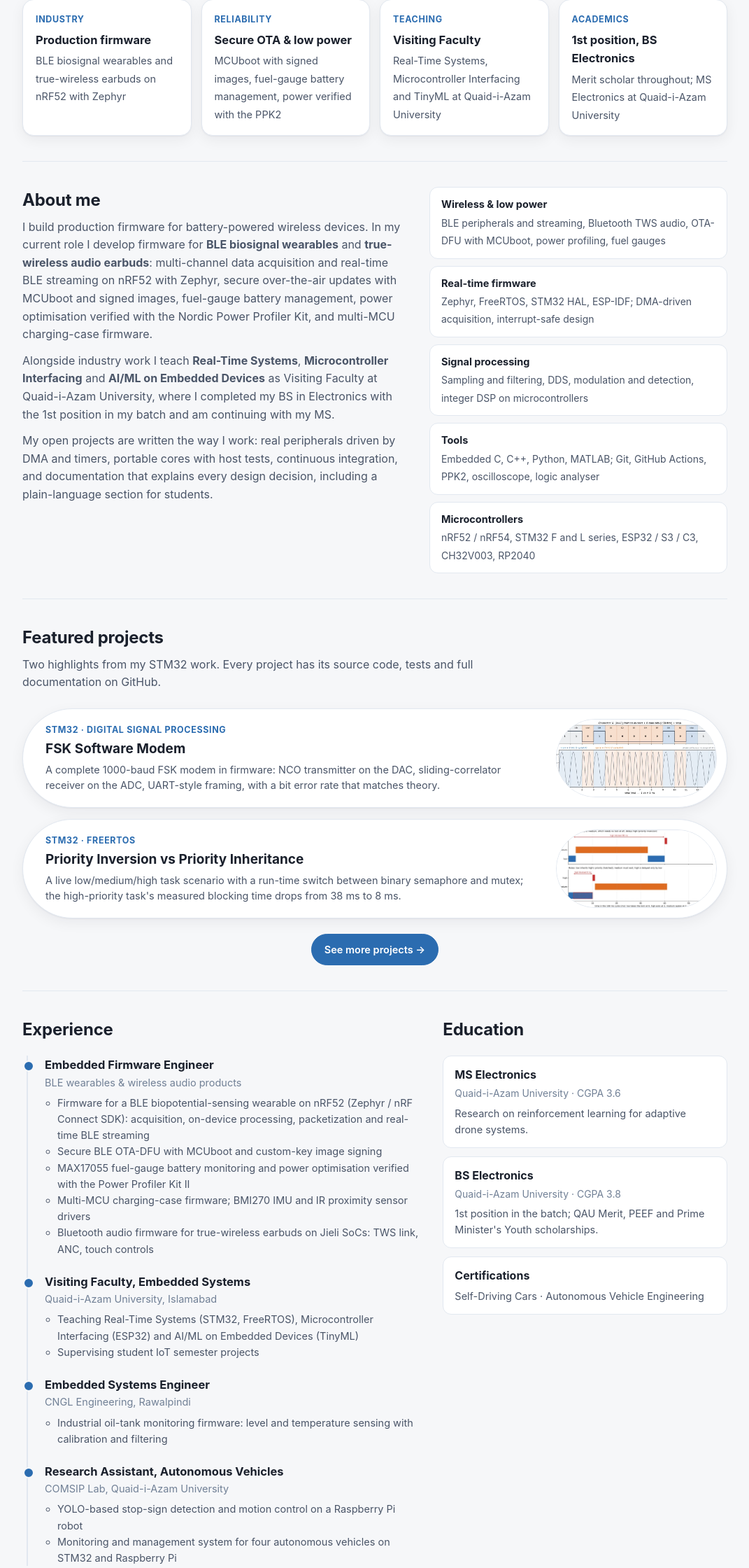
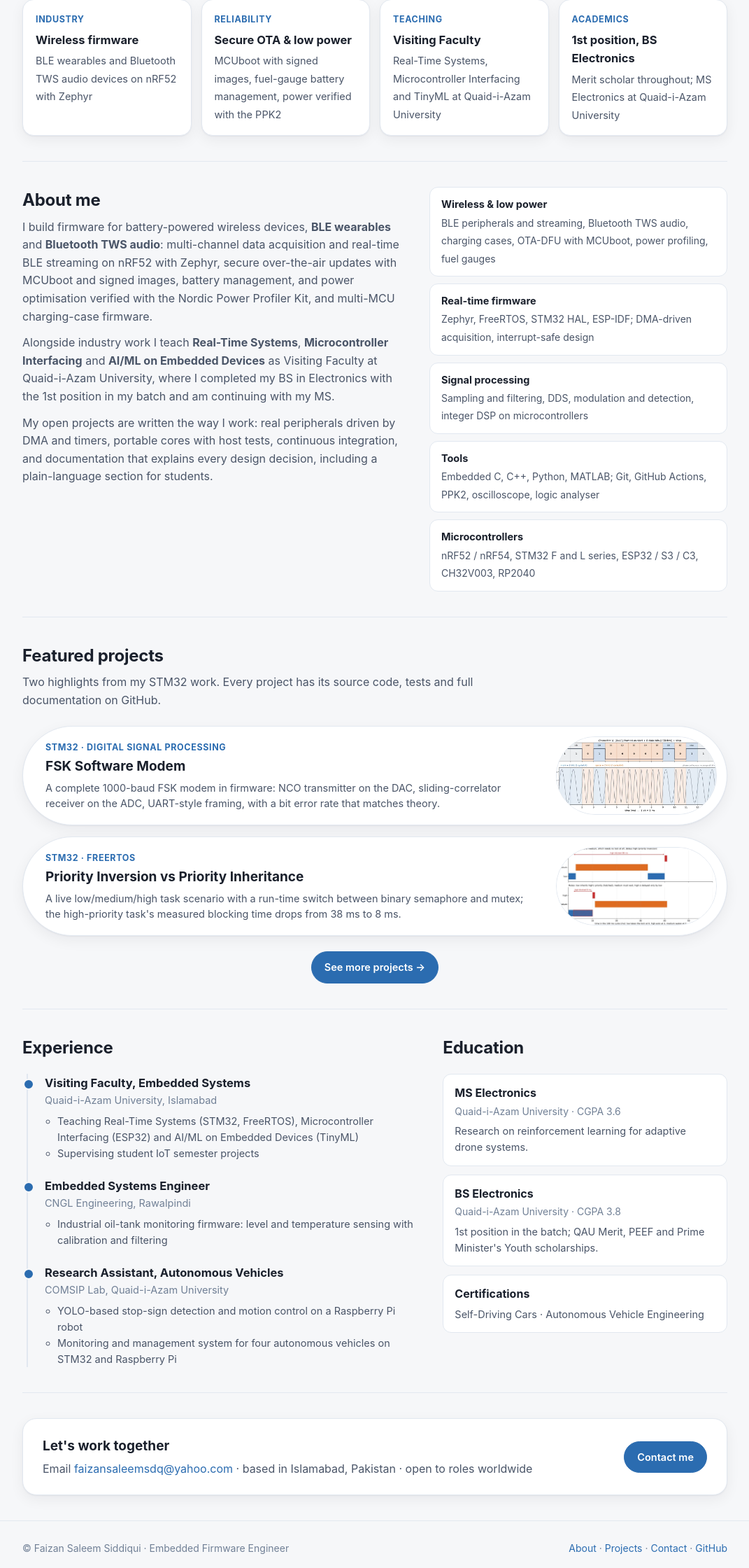
Before and after one commit to FaizanSSDQ/FaizanSSDQ.github.io, a plain HTML site: page index.html in a window 1280 px wide. Shown: the part 441-2681 px from the top of the page at 70% size, without its empty margins (104-1175 px from the left). Drawn offline with Linux system fonts and the light colour scheme.

Commit message:
Update contact email and author introduction
Use faizansaleemsdq@yahoo.com as the public contact address and describe
the work by skills rather than by current employer products.

```diff
--- a/index.html
+++ b/index.html
@@ -4,14 +4,14 @@
   <meta charset="utf-8">
   <meta name="viewport" content="width=device-width, initial-scale=1">
   <title>Faizan Saleem Siddiqui | Embedded Firmware Engineer</title>
-  <meta name="description" content="Faizan Saleem Siddiqui is an embedded firmware engineer building BLE wearable and wireless audio firmware on nRF52 (Zephyr), STM32 and ESP32, and Visiting Faculty in Embedded Systems at Quaid-i-Azam University, Islamabad.">
+  <meta name="description" content="Faizan Saleem Siddiqui is an embedded firmware engineer building BLE wearable and TWS audio firmware on nRF52 (Zephyr), STM32 and ESP32, and Visiting Faculty in Embedded Systems at Quaid-i-Azam University, Islamabad.">
   <meta name="author" content="Faizan Saleem Siddiqui">
   <link rel="canonical" href="https://faizanssdq.github.io/">
   <link rel="icon" href="favicon.svg" type="image/svg+xml">
 
   <meta property="og:type" content="profile">
   <meta property="og:title" content="Faizan Saleem Siddiqui | Embedded Firmware Engineer">
-  <meta property="og:description" content="Firmware for BLE wearables and wireless audio on nRF52 / Zephyr, STM32 and ESP32. STM32 projects in DSP, instrumentation and FreeRTOS. Visiting Faculty, Quaid-i-Azam University.">
+  <meta property="og:description" content="Firmware for BLE wearables and TWS audio on nRF52 / Zephyr, STM32 and ESP32. STM32 projects in DSP, instrumentation and FreeRTOS. Visiting Faculty, Quaid-i-Azam University.">
   <meta property="og:url" content="https://faizanssdq.github.io/">
   <meta property="og:image" content="https://avatars.githubusercontent.com/u/139341566?v=4&s=460">
   <meta property="profile:first_name" content="Faizan">
@@ -28,7 +28,7 @@
     "jobTitle": "Embedded Firmware Engineer",
     "alumniOf": { "@type": "CollegeOrUniversity", "name": "Quaid-i-Azam University" },
     "address": { "@type": "PostalAddress", "addressLocality": "Islamabad", "addressCountry": "PK" },
-    "email": "mailto:faizansaleemsdq@gmail.com",
+    "email": "mailto:faizansaleemsdq@yahoo.com",
     "knowsAbout": ["Embedded firmware", "Bluetooth Low Energy", "Zephyr RTOS", "nRF52", "STM32", "ESP32", "FreeRTOS", "Digital signal processing", "OTA firmware updates", "Low-power design"],
     "sameAs": [
       "https://github.com/FaizanSSDQ",
@@ -263,7 +263,7 @@
           <div>
             <h1>Faizan Saleem Siddiqui</h1>
             <p class="role">Embedded Firmware Engineer</p>
-            <p class="sub">BLE wearables &amp; wireless audio · Zephyr / nRF52 · STM32 · ESP32 · DSP<br>
+            <p class="sub">BLE wearables &amp; TWS audio · Zephyr / nRF52 · STM32 · ESP32 · DSP<br>
               Visiting Faculty, Embedded Systems · Quaid-i-Azam University, Islamabad</p>
             <div class="buttons">
               <a class="btn primary" href="#projects">View projects</a>
@@ -279,7 +279,7 @@
       <div class="wrap">
         <div class="block">
           <div class="highlights">
-            <div class="hl"><div class="kind">Industry</div><b>Production firmware</b><span>BLE biosignal wearables and true-wireless earbuds on nRF52 with Zephyr</span></div>
+            <div class="hl"><div class="kind">Industry</div><b>Wireless firmware</b><span>BLE wearables and Bluetooth TWS audio devices on nRF52 with Zephyr</span></div>
             <div class="hl"><div class="kind">Reliability</div><b>Secure OTA &amp; low power</b><span>MCUboot with signed images, fuel-gauge battery management, power verified with the PPK2</span></div>
             <div class="hl"><div class="kind">Teaching</div><b>Visiting Faculty</b><span>Real-Time Systems, Microcontroller Interfacing and TinyML at Quaid-i-Azam University</span></div>
             <div class="hl"><div class="kind">Academics</div><b>1st position, BS Electronics</b><span>Merit scholar throughout; MS Electronics at Quaid-i-Azam University</span></div>
@@ -290,11 +290,9 @@
           <div class="about-text">
             <div>
               <h2>About me</h2>
-              <p>I build production firmware for battery-powered wireless devices. In my current role I develop
-                firmware for <b>BLE biosignal wearables</b> and <b>true-wireless audio earbuds</b>: multi-channel data
-                acquisition and real-time BLE streaming on nRF52 with Zephyr, secure over-the-air updates with
-                MCUboot and signed images, fuel-gauge battery management, power optimisation verified with the
-                Nordic Power Profiler Kit, and multi-MCU charging-case firmware.</p>
+              <p>I build firmware for battery-powered wireless devices, <b>BLE wearables</b> and <b>Bluetooth TWS
+                audio</b>: multi-channel data acquisition and real-time BLE streaming on nRF52 with Zephyr, secure over-the-air updates with MCUboot and signed
+                images, battery management, and power optimisation verified with the Nordic Power Profiler Kit, and multi-MCU charging-case firmware.</p>
               <p>Alongside industry work I teach <b>Real-Time Systems</b>, <b>Microcontroller Interfacing</b> and
                 <b>AI/ML on Embedded Devices</b> as Visiting Faculty at Quaid-i-Azam University, where I completed my
                 BS in Electronics with the 1st position in my batch and am continuing with my MS.</p>
@@ -303,7 +301,7 @@
                 decision, including a plain-language section for students.</p>
             </div>
             <div class="skills">
-              <div><b>Wireless &amp; low power</b><span>BLE peripherals and streaming, Bluetooth TWS audio, OTA-DFU with MCUboot, power profiling, fuel gauges</span></div>
+              <div><b>Wireless &amp; low power</b><span>BLE peripherals and streaming, Bluetooth TWS audio, charging cases, OTA-DFU with MCUboot, power profiling, fuel gauges</span></div>
               <div><b>Real-time firmware</b><span>Zephyr, FreeRTOS, STM32 HAL, ESP-IDF; DMA-driven acquisition, interrupt-safe design</span></div>
               <div><b>Signal processing</b><span>Sampling and filtering, DDS, modulation and detection, integer DSP on microcontrollers</span></div>
               <div><b>Tools</b><span>Embedded C, C++, Python, MATLAB; Git, GitHub Actions, PPK2, oscilloscope, logic analyser</span></div>
@@ -341,17 +339,6 @@
             <div>
               <h2>Experience</h2>
               <ul class="timeline">
-                <li>
-                  <h3>Embedded Firmware Engineer</h3>
-                  <div class="org">BLE wearables &amp; wireless audio products</div>
-                  <ul>
-                    <li>Firmware for a BLE biopotential-sensing wearable on nRF52 (Zephyr / nRF Connect SDK): acquisition, on-device processing, packetization and real-time BLE streaming</li>
-                    <li>Secure BLE OTA-DFU with MCUboot and custom-key image signing</li>
-                    <li>MAX17055 fuel-gauge battery monitoring and power optimisation verified with the Power Profiler Kit II</li>
-                    <li>Multi-MCU charging-case firmware; BMI270 IMU and IR proximity sensor drivers</li>
-                    <li>Bluetooth audio firmware for true-wireless earbuds on Jieli SoCs: TWS link, ANC, touch controls</li>
-                  </ul>
-                </li>
                 <li>
                   <h3>Visiting Faculty, Embedded Systems</h3>
                   <div class="org">Quaid-i-Azam University, Islamabad</div>
@@ -393,7 +380,7 @@
           <div class="cta">
             <div>
               <h3>Let's work together</h3>
-              <p>Email <a href="mailto:faizansaleemsdq@gmail.com">faizansaleemsdq@gmail.com</a> · based in Islamabad, Pakistan · open to roles worldwide</p>
+              <p>Email <a href="mailto:faizansaleemsdq@yahoo.com">faizansaleemsdq@yahoo.com</a> · based in Islamabad, Pakistan · open to roles worldwide</p>
             </div>
             <a class="btn primary" href="#contact">Contact me</a>
           </div>
@@ -541,9 +528,9 @@
           <p class="section-intro">I am open to embedded and firmware engineering roles worldwide. Email or LinkedIn is the
             fastest way to reach me.</p>
           <div class="contacts">
-            <a class="contact" href="mailto:faizansaleemsdq@gmail.com">
+            <a class="contact" href="mailto:faizansaleemsdq@yahoo.com">
               <span class="ic"><svg class="i" viewBox="0 0 24 24" aria-hidden="true"><rect x="3" y="5" width="18" height="14" rx="2"/><path d="m3 7 9 6 9-6"/></svg></span>
-              <div><small>Email</small><span>faizansaleemsdq@gmail.com</span></div>
+              <div><small>Email</small><span>faizansaleemsdq@yahoo.com</span></div>
             </a>
             <a class="contact" href="https://www.linkedin.com/in/faizan-saleem-siddiqui-4411bb247/">
               <span class="ic"><svg class="i" viewBox="0 0 24 24" aria-hidden="true"><rect x="3" y="3" width="18" height="18" rx="3"/><path d="M8 11v5M8 8v.01M12 16v-5M16 16v-3a2 2 0 0 0-4 0"/></svg></span>
@@ -566,7 +553,7 @@
               <div><small>Location</small><span>Islamabad, Pakistan</span></div>
             </div>
           </div>
-          <div class="more" style="text-align:left"><a class="btn primary" href="mailto:faizansaleemsdq@gmail.com">Send an email</a></div>
+          <div class="more" style="text-align:left"><a class="btn primary" href="mailto:faizansaleemsdq@yahoo.com">Send an email</a></div>
         </div>
       </div>
     </section>
```
